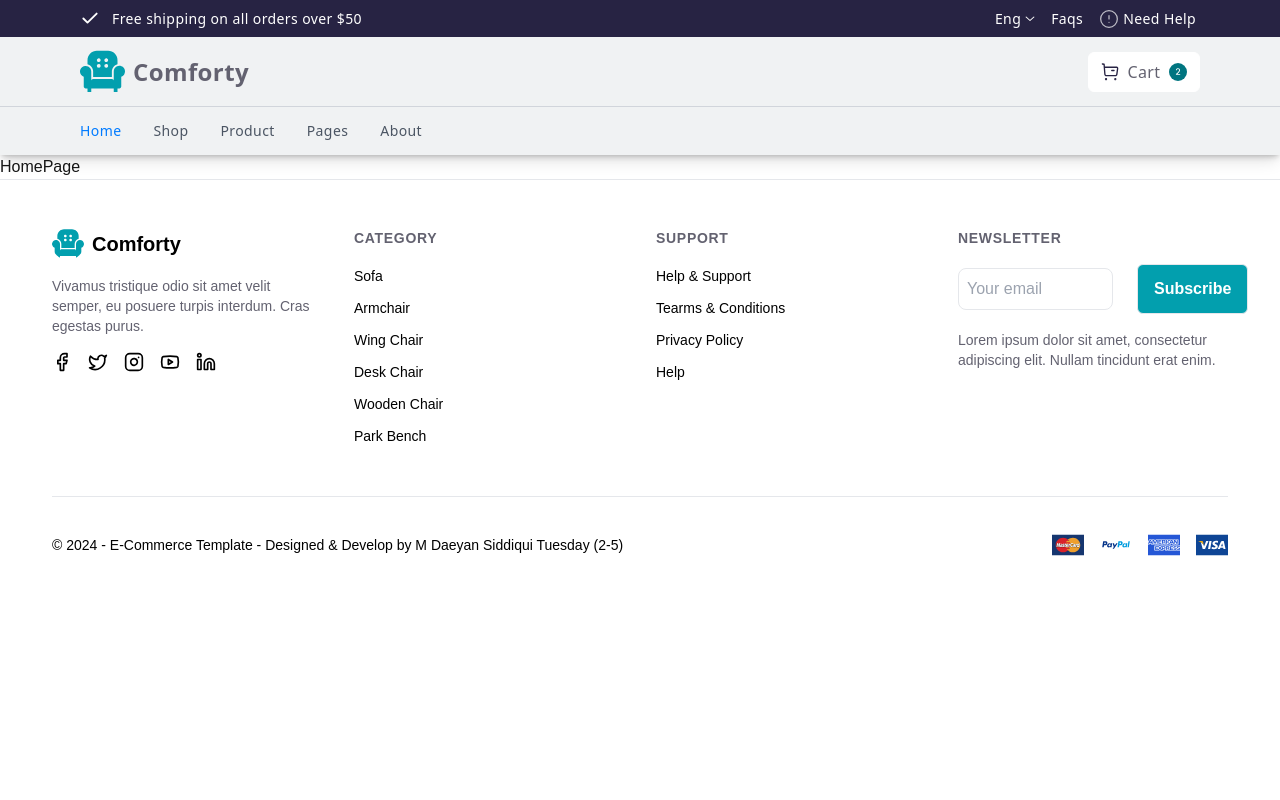
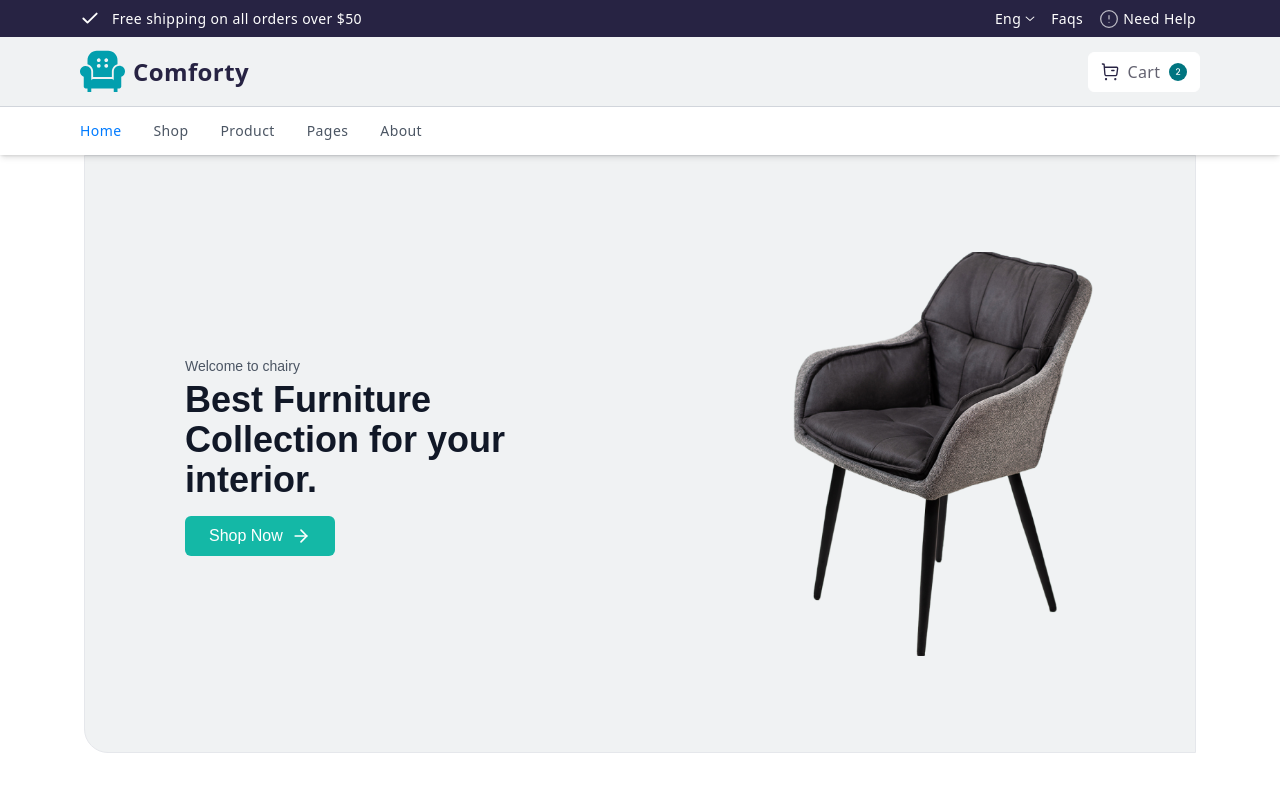
Before and after one commit to daeyansid/UIUX-Hackathon, a Next.js app: page / in a window 1280 px wide. Shown: the top 800 px of the page. Built offline with nearby package versions, Linux system fonts and the light colour scheme.

Commit message:
home - hero done

```diff
--- a/app/components/Footer.tsx
+++ b/app/components/Footer.tsx
@@ -5,8 +5,8 @@ import Image from 'next/image'
 export default function Footer() {
     return (
         <footer className="w-full border-t bg-white text-black">
-            <div className="max-w-7xl px-6 sm:px-6 lg:px-8 py-12 mx-5">
-                <div className="grid gap-8 md:grid-cols-2 lg:grid-cols-4">
+            <div className="max-w-7xl px-4 sm:px-6 lg:px-8 py-8 sm:py-12 mx-auto">
+                <div className="grid gap-8 grid-cols-1 sm:grid-cols-2 lg:grid-cols-4">
                     {/* Brand Section */}
                     <div className="space-y-4">
                         <div className="flex items-center space-x-2">
@@ -72,13 +72,15 @@ export default function Footer() {
                     <div className='text-textColor'>
                         <h3 className="mb-4 text-sm font-semibold uppercase tracking-wider">Newsletter</h3>
                         <div className="space-y-4">
-                            <div className="flex gap-4 max-w-sm items-center space-x-2">
+                            <div className="flex flex-col sm:flex-row gap-4 max-w-sm items-start sm:items-center">
                                 <input
                                     type="email"
                                     placeholder="Your email"
-                                    className="w-[155px] border border-gray-200 rounded-lg py-2 px-2"
+                                    className="w-full sm:w-[155px] border border-gray-200 rounded-lg py-2 px-2"
                                 />
-                                <button className='text-white font-bold border rounded-md py-3 px-4 bg-buttonGreen'>Subscribe</button>
+                                <button className='w-full sm:w-auto text-white font-bold border rounded-md py-3 px-4 bg-buttonGreen'>
+                                    Subscribe
+                                </button>
                             </div>
                             <p className="text-sm text-muted-foreground">
                                 Lorem ipsum dolor sit amet, consectetur adipiscing elit. Nullam tincidunt erat enim.
@@ -88,11 +90,11 @@ export default function Footer() {
                 </div>
 
                 {/* Bottom Bar */}
-                <div className="mt-12 flex flex-col items-center justify-between space-y-4 border-t pt-8 md:flex-row md:space-y-0">
-                    <p className="text-sm text-muted-foreground">
+                <div className="mt-8 sm:mt-12 flex flex-col items-center justify-between space-y-4 border-t pt-8 md:flex-row md:space-y-0">
+                    <p className="text-xs sm:text-sm text-muted-foreground text-center md:text-left">
                         © 2024 - E-Commerce Template - Designed & Develop by M Daeyan Siddiqui Tuesday (2-5)
                     </p>
-                    <div className="flex items-center space-x-4">
+                    <div className="flex items-center space-x-2 sm:space-x-4">
                         <Image src="/mastercard.svg" alt="Card" width={32} height={32} />
                         <Image src="/paypal.svg" alt="PayPal" width={32} height={32} />
                         <Image src="/amex.svg" alt="AEX" width={32} height={32} />
--- a/app/components/TopBar.tsx
+++ b/app/components/TopBar.tsx
@@ -44,7 +44,7 @@ const TopBar = () => {
                         {/* Logo Section */}
                         <div className='flex items-center gap-2'>
                             <Image src="/logo.svg" width={45} height={45} alt="logo" />
-                            <p className='text-textColor text-xl sm:text-2xl font-bold'>Comforty</p>
+                            <p className='text-topBarColor text-xl sm:text-2xl font-bold'>Comforty</p>
                         </div>
 
                         {/* Cart Button */}
@@ -72,7 +72,7 @@ const TopBar = () => {
             </div>
 
             {/* Menu Bar */}
-            <div className='bg-bgFillColor border-t border-gray-300 shadow-lg'>
+            <div className='bg-white border-t border-gray-300 shadow-sm'>
                 <div className='container mx-auto px-4 sm:px-8 lg:px-16 xl:px-20 max-w-7xl'>
                     <div className={`${isMenuOpen ? 'block' : 'max-lg:hidden'} h-12 lg:!block`}>
                         {isMenuOpen && (
--- a/app/mainLayout.tsx
+++ b/app/mainLayout.tsx
@@ -8,10 +8,12 @@ interface MainLayoutProps {
 
 export default function MainLayout({ children }: MainLayoutProps) {
     return (
-        <>
+        <div className="bg-white">
             <TopBar />
+            <div className="mx-4 sm:mx-8 lg:mx-16">
             {children}
+            </div>
             <Footer />
-        </>
+        </div>
     );
 }
--- a/app/pages/home.tsx
+++ b/app/pages/home.tsx
@@ -1,8 +1,35 @@
 import React from 'react';
+import Image from 'next/image';
 
 const HomePage: React.FC = () => {
     return (
-        <div>HomePage</div>
+        <section className="sm:mx-5 text-gray-600 body-font bg-bgFillColor border rounded-bl-3xl pl-10 sm:mb-40">
+            <div className="container mx-auto flex px-4 py-12 sm:px-5 sm:py-24 md:flex-row flex-col items-center">
+                <div className="lg:flex-grow md:w-1/2 lg:pr-24 md:pr-16 flex flex-col md:items-start md:text-left sm:pl-10 mb-8 md:mb-0 items-center text-center">
+                    <label className="leading-7 text-sm text-gray-600">Welcome to chairy</label>
+                    <h1 className="title-font text-2xl sm:text-3xl lg:text-4xl mb-4 font-bold text-gray-900">Best Furniture Collection for your interior.</h1>
+                    <div>
+                        <button className="inline-flex items-center gap-2 text-white bg-teal-500 border-0 py-2 px-4 sm:px-6 focus:outline-none hover:bg-buttonGreen rounded-md text-sm sm:text-base font-medium">
+                            Shop Now
+                            <svg xmlns="http://www.w3.org/2000/svg" width="20" height="20" viewBox="0 0 24 24" fill="none" stroke="currentColor" strokeWidth="2" strokeLinecap="round" strokeLinejoin="round" className="lucide lucide-arrow-right">
+                                <path d="M5 12h14" />
+                                <path d="m12 5 7 7-7 7" />
+                            </svg>
+                        </button>
+                    </div>
+                </div>
+                <div className="pl-0 md:pl-12 lg:max-w-lg lg:w-full md:w-1/2 w-full">
+                    <Image
+                        className="object-cover object-center rounded mx-auto w-full max-w-[300px]"
+                        alt="hero"
+                        src="/hero-img.png"
+                        width={300}
+                        height={150}
+                        priority
+                    />
+                </div>
+            </div>
+        </section>
     );
 };
 
```
Also changed, not shown: public/hero-img.png (added), public/right-arrow.svg (added).
